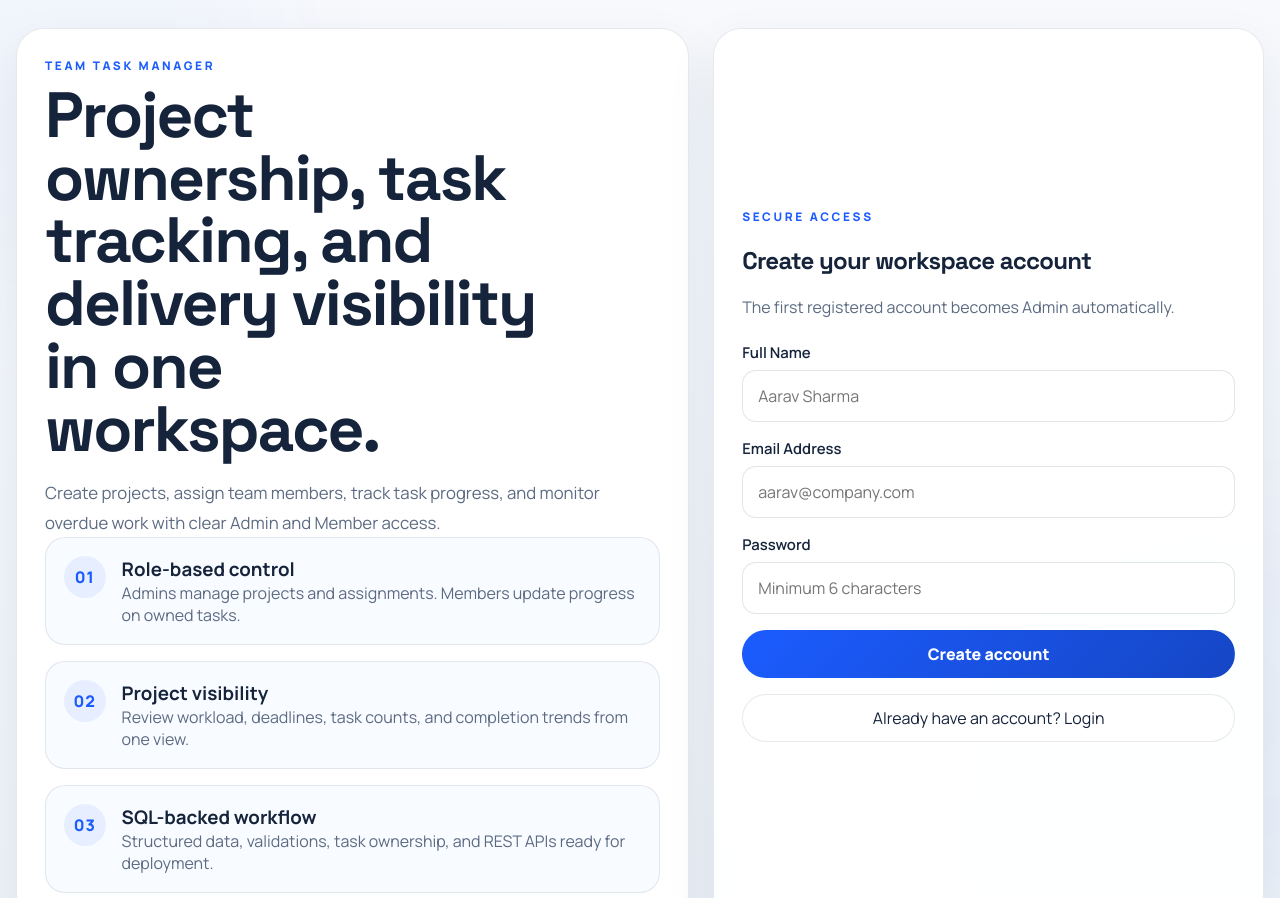
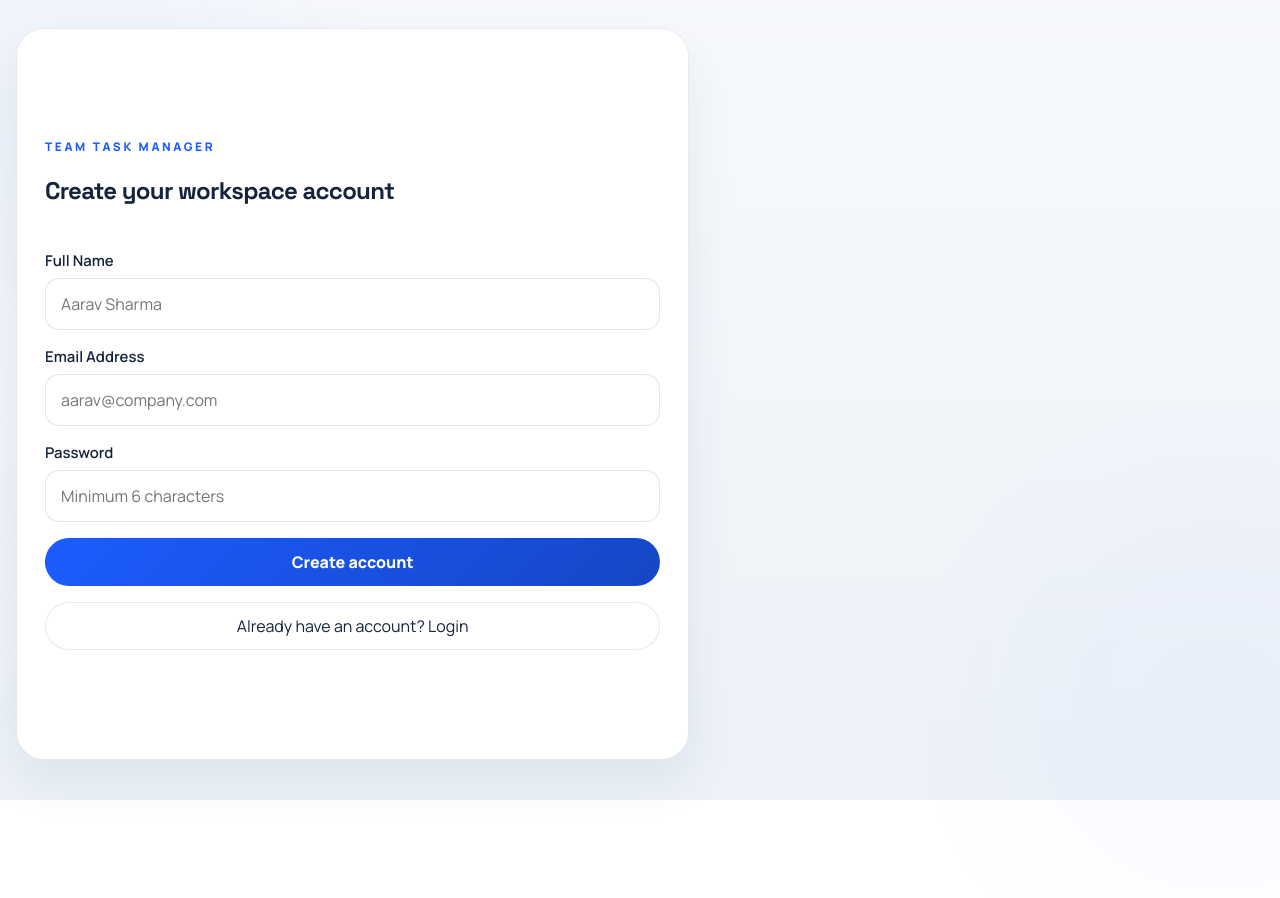
Before and after one commit to harshitkadyan/team-task-manager, a website: page public/index.html in a window 1280 px wide. Shown: the top 898 px of the page. After the commit the page ends 800 px from the top, so only its background shows below. Drawn offline with Linux system fonts and the light colour scheme.

Commit message:
Changes in html

```diff
--- a/public/index.html
+++ b/public/index.html
@@ -19,7 +19,7 @@
 
   <main class="shell">
     <section id="auth-view" class="auth-layout">
-      <div class="auth-copy panel">
+      <!-- <div class="auth-copy panel">
         <p class="eyebrow">Team Task Manager</p>
         <h1>Project ownership, task tracking, and delivery visibility in one workspace.</h1>
         <p class="lead">
@@ -50,13 +50,13 @@
             </div>
           </article>
         </div>
-      </div>
+      </div> -->
 
       <section class="auth-panel panel">
         <div>
-          <p class="eyebrow">Secure Access</p>
+          <p class="eyebrow">Team Task Manager</p>
           <h2 id="auth-heading">Create your workspace account</h2>
-          <p class="subtle" id="auth-subheading">The first registered account becomes Admin automatically.</p>
+          <!-- <p class="subtle" id="auth-subheading">The first registered account becomes Admin automatically.</p> -->
         </div>
 
         <form id="auth-form" class="form-stack">
```
